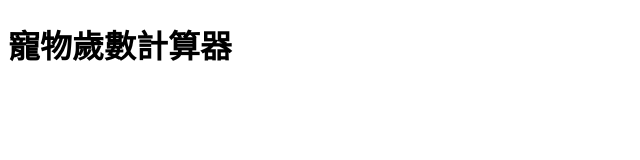
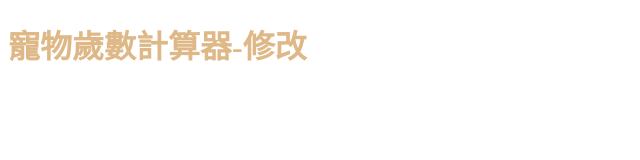
Before and after one commit to winggot/PetAgeConverter, a plain HTML site: page index.html in a window 1280 px wide. Shown: the whole page, without its empty margins (0-640 px from the left). Drawn offline with Linux system fonts and the light colour scheme.

Commit message:
新增CSS樣式

```diff
--- a/index.html
+++ b/index.html
@@ -4,9 +4,10 @@
     <meta charset="UTF-8">
     <meta name="viewport" content="width=device-width, initial-scale=1.0">
     <title>Document</title>
+    <link rel="stylesheet" href="style.css">
 </head>
 <body>
-    <h1>寵物歲數計算器</h1>
+    <h1>寵物歲數計算器-修改</h1>
 </body>
 
 </html>
--- /dev/null
+++ b/style.css
@@ -0,0 +1,4 @@
+h1{
+    color: burlywood;
+
+}
```
